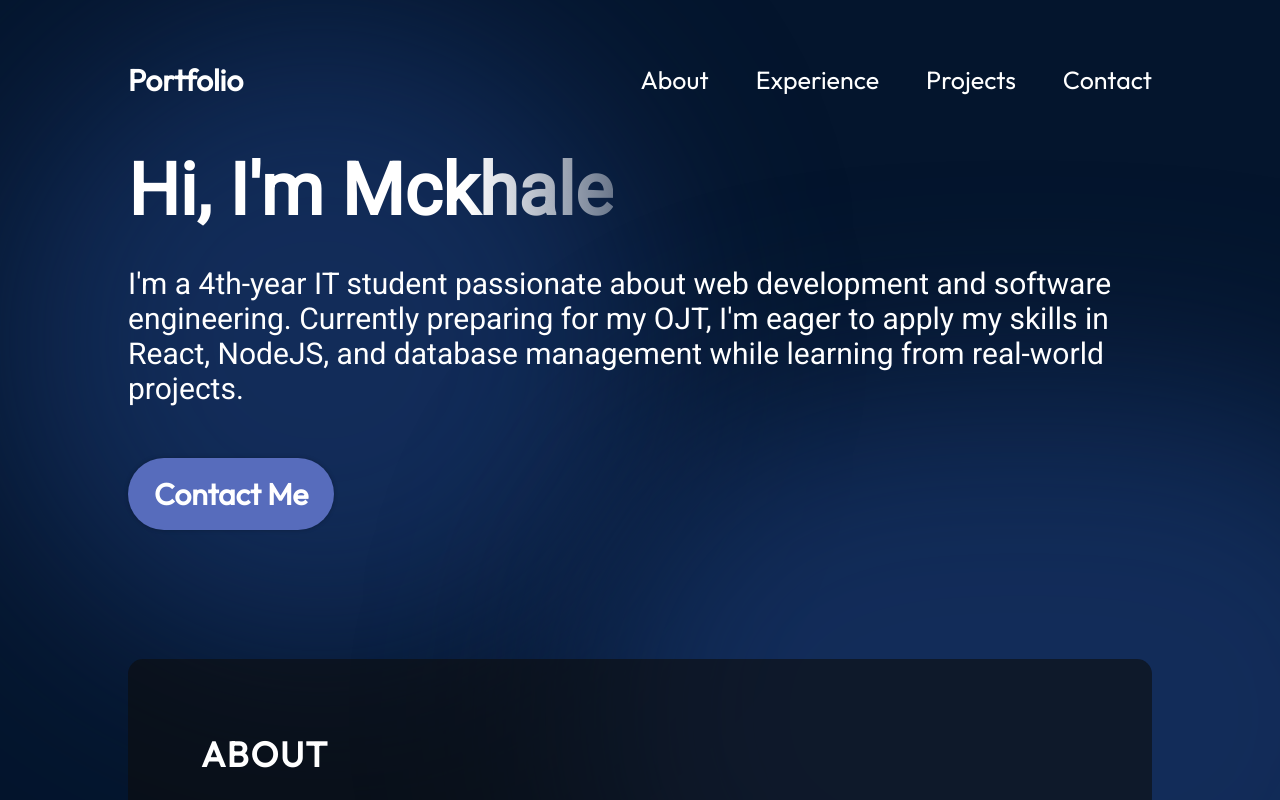
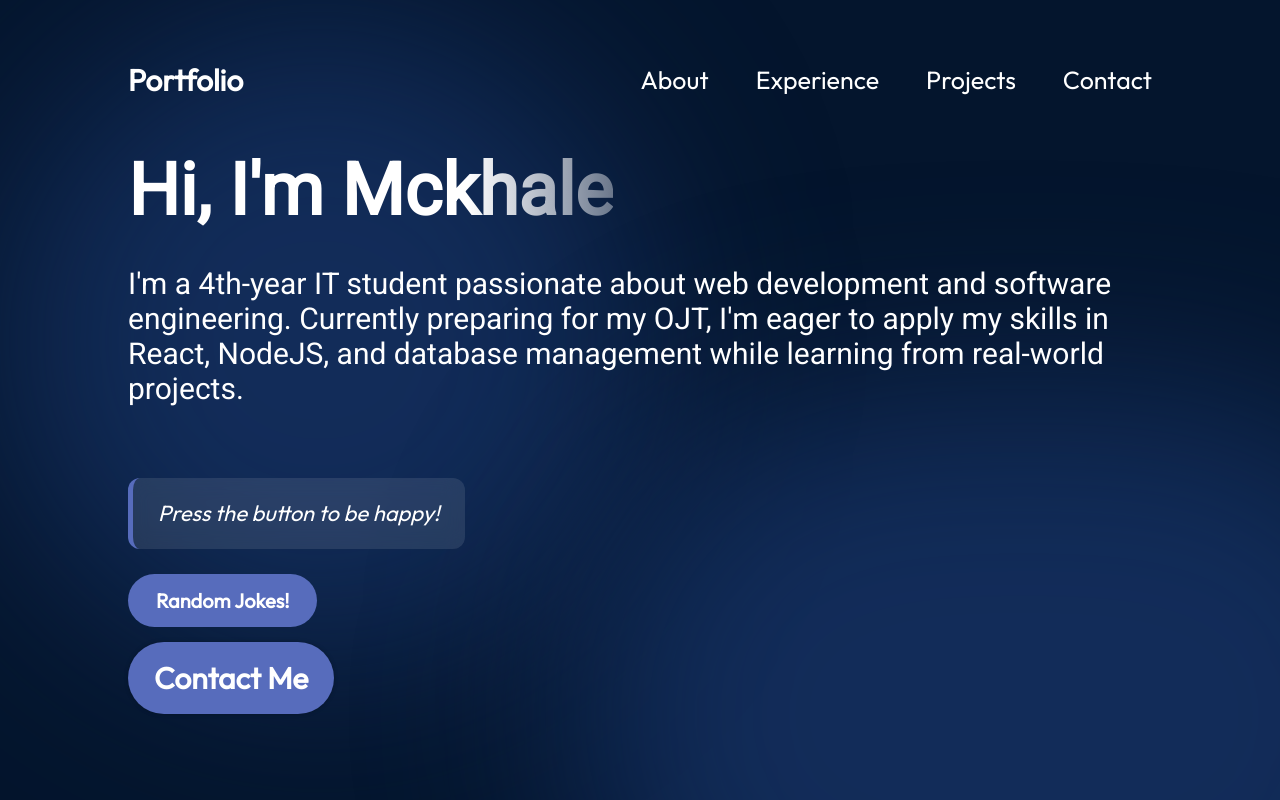
Before and after one commit to Mckhale/portfinal, a React (Vite) app: page / in a window 1280 px wide. Shown: the top 800 px of the page. Built offline with nearby package versions, Linux system fonts and the light colour scheme.

Commit message:
Update Hero component with API Ninjas Quotes API and 'Press to Get Quote' button

```diff
--- a/src/components/Hero/Hero.jsx
+++ b/src/components/Hero/Hero.jsx
@@ -1,9 +1,30 @@
-import React from "react";
-
+import React, { useState } from "react";
 import styles from "./Hero.module.css";
-import { getImageUrl } from "../../utils";
 
 export const Hero = () => {
+  const [setup, setSetup] = useState("");
+  const [punchline, setPunchline] = useState("");
+  const [loading, setLoading] = useState(false);
+
+  const fetchJoke = async () => {
+    setLoading(true);
+    try {
+      const res = await fetch("https://official-joke-api.appspot.com/random_joke");
+      if (!res.ok) throw new Error("Network response was not ok");
+
+      const data = await res.json();
+      setSetup(data.setup);
+      setPunchline(data.punchline);
+    } catch (err) {
+      console.error("Error fetching joke:", err);
+      alert("Failed to fetch joke. Please check your internet connection or try again later.");
+      setSetup("Failed to fetch joke. Try again!");
+      setPunchline("");
+    } finally {
+      setLoading(false);
+    }
+  };
+
   return (
     <section className={styles.container}>
       <div className={styles.content}>
@@ -13,6 +34,18 @@ export const Hero = () => {
            Currently preparing for my OJT, I'm eager to apply my skills in React, NodeJS, and database management
            while learning from real-world projects.
         </p>
+
+        <div className={styles.quoteBox}>
+          <p className={styles.quoteText}>
+            {setup ? `"${setup}"` : "Press the button to be happy!"}
+          </p>
+          {punchline && <p className={styles.quoteAuthor}>— {punchline}</p>}
+        </div>
+
+        <button onClick={fetchJoke} className={styles.quoteBtn} disabled={loading}>
+          {loading ? "Loading..." : "Random Jokes!"}
+        </button>
+
         <a href="mailto:myemail@email.com" className={styles.contactBtn}>
           Contact Me
         </a>
--- a/src/components/Hero/Hero.module.css
+++ b/src/components/Hero/Hero.module.css
@@ -109,3 +109,62 @@
     align-items: center;
   }
 }
+/* === MOTIVATIONAL QUOTE SECTION === */
+.quoteBox {
+  margin-top: 20px;
+  background: rgba(255, 255, 255, 0.1);
+  border-left: 5px solid var(--color-primary);
+  padding: 20px 25px;
+  border-radius: 12px;
+  backdrop-filter: blur(10px);
+  max-width: 600px;
+  transition: all 0.3s ease;
+}
+
+.quoteText {
+  font-size: 22px;
+  font-style: italic;
+  line-height: 1.4;
+  color: var(--color-text);
+}
+
+.quoteAuthor {
+  margin-top: 10px;
+  font-size: 18px;
+  text-align: right;
+  color: var(--color-primary);
+  font-weight: 600;
+}
+
+/* 💪 Button styling */
+.quoteBtn {
+  margin-top: 25px; /* distance from quote box */
+  margin-bottom: 15px; /* space between this button and the next button */
+  background-color: var(--color-primary);
+  color: var(--color-text);
+  border: none;
+  padding: 14px 28px;
+  border-radius: 30px;
+  font-size: 20px;
+  font-weight: 600;
+  cursor: pointer;
+  transition: 0.3s ease;
+}
+
+.quoteBtn:hover {
+  background-color: rgba(255, 255, 255, 0.2);
+  transform: scale(1.05);
+}
+
+.contactBtn {
+  margin-top: 0; /* remove extra top margin since quoteBtn handles spacing */
+  display: inline-block;
+  text-decoration: none;
+  background-color: var(--color-primary);
+  color: var(--color-text);
+  border-radius: 100px;
+  font-size: 30px;
+  font-weight: 600;
+  padding: 17px 26px;
+  box-shadow: 0 0 4px 0 rgba(0, 0, 0, 0.25);
+}
```
